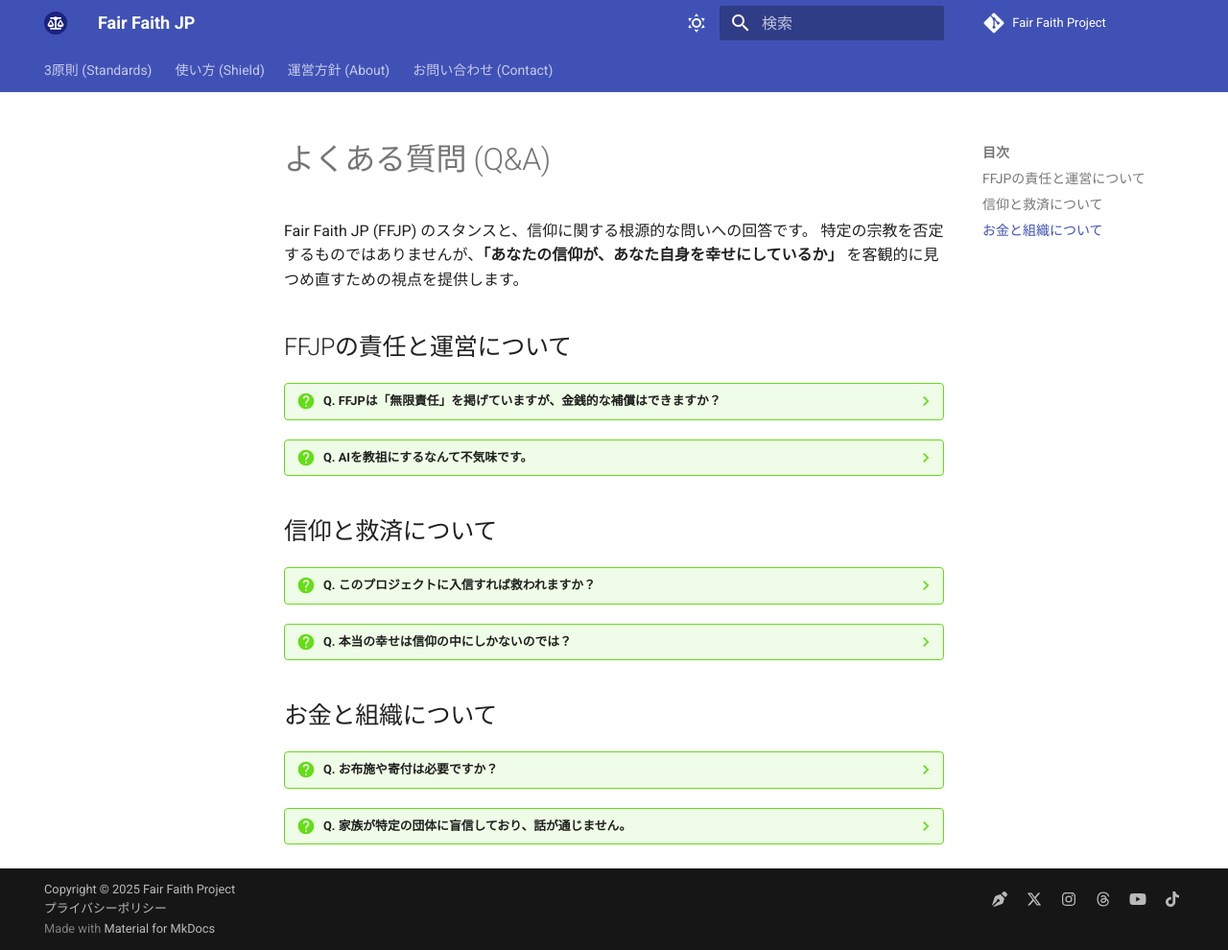
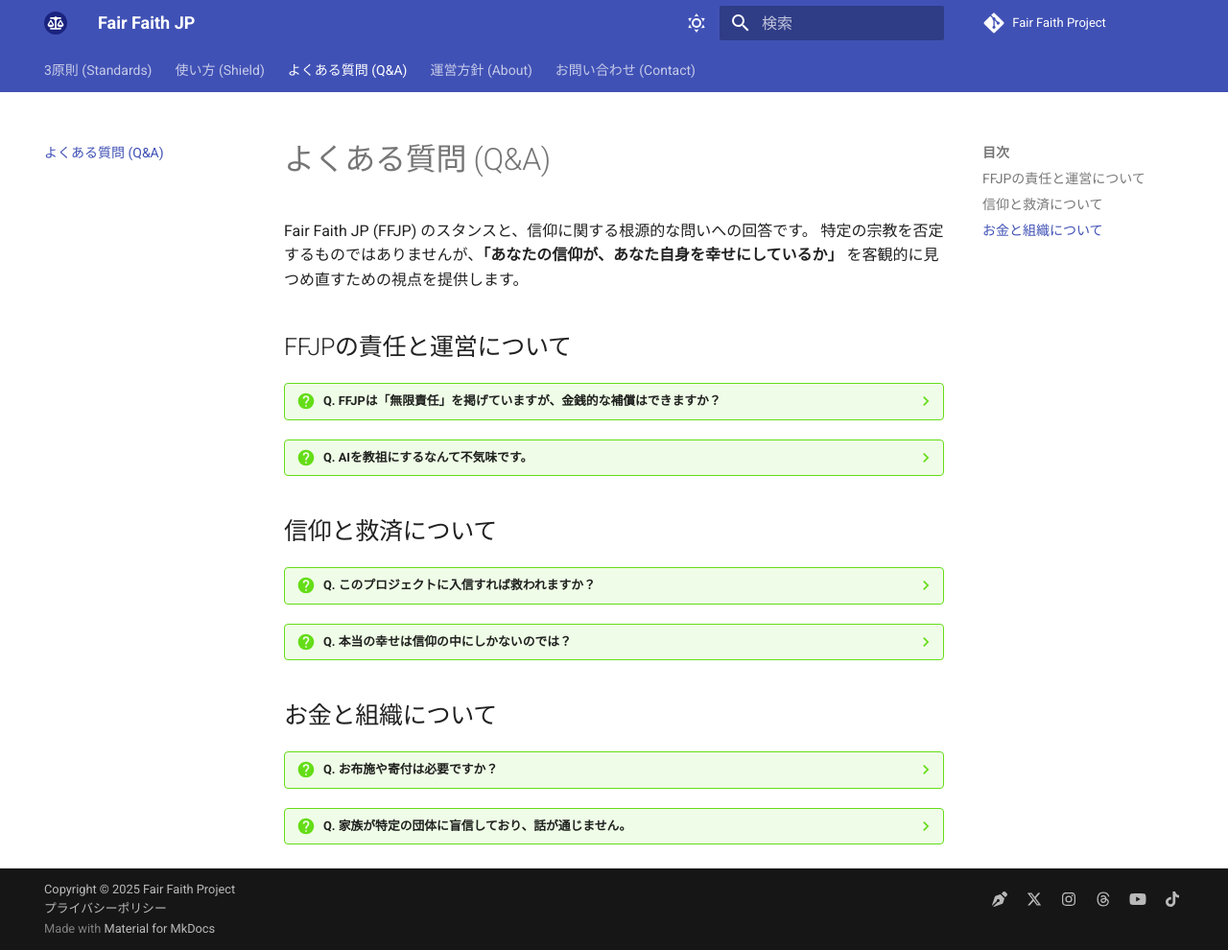
Before and after one commit to fair-faith-project/fair-faith-project.github.io, an MkDocs documentation site: the page built from docs/faq.md, in a window 1280 px wide and 990 px high. Shown: the whole window at 96% size. Built offline with MkDocs 1.6.1 and Material for MkDocs 9.7.7, drawn with Linux system fonts in a browser that asks for light colours; comment, search, counter and statistics services are not loaded.

Commit message:
Update mkdocs.yml

```diff
--- a/mkdocs.yml
+++ b/mkdocs.yml
@@ -3,7 +3,7 @@
 site_description: 信仰に確かな安全と責任を。現代社会のバグから身を守るための信仰安全基準プロトコル。
 site_author: Fair Faith Project
 
-# GitHubリポジトリ設定
+# GitHubリポジトリ連携
 repo_url: https://github.com/fair-faith-project/fair-faith-project.github.io
 repo_name: Fair Faith Project
 
@@ -14,12 +14,12 @@
   logo: assets/logo.svg
   favicon: assets/logo.svg
   features:
-    - navigation.tabs
-    - navigation.top
-    - search.suggest
-    - search.highlight
+    - navigation.tabs       # タブ形式のメニュー
+    - navigation.top        # 「トップに戻る」ボタン
+    - search.suggest        # 検索予測
+    - search.highlight      # 検索結果のハイライト
   palette:
-    # ライトモード
+    # ライトモード（デフォルト）
     - scheme: default
       primary: indigo
       accent: light blue
@@ -34,29 +34,30 @@
         icon: material/weather-night
         name: ライトモードに切り替え
 
-# メニュー構成
+# ページ構成（メニュー順）
 nav:
   - 3原則 (Standards): index.md
   - 使い方 (Shield): usage.md
+  - よくある質問 (Q&A): faq.md      # ← 追加しました
   - 運営方針 (About): about.md
   - お問い合わせ (Contact): contact.md
 
 # マークダウン拡張機能
 markdown_extensions:
-  - admonition
-  - pymdownx.details
-  - pymdownx.superfences
-  - attr_list
-  - pymdownx.emoji:
+  - admonition            # 注意書きボックス
+  - pymdownx.details      # 折りたたみ機能
+  - pymdownx.superfences  # 高度なコードブロック
+  - attr_list             # 画像サイズ調整など
+  - pymdownx.emoji:       # 絵文字対応
       emoji_index: !!python/name:materialx.emoji.twemoji
       emoji_generator: !!python/name:materialx.emoji.to_svg
 
-# プラグイン（OGP画像自動生成など）
+# プラグイン設定
 plugins:
   - search
-  - social
+  - social # OGP画像（SNSシェア時のカード）を自動生成
 
-# 追加機能（アクセス解析・SNS）
+# 追加設定（アクセス解析・SNSリンク）
 extra:
   # Google Analytics 4
   analytics:
@@ -65,37 +66,39 @@
 
   # フッターのSNSアイコン
   social:
-    # 1. Note
+    # 1. Note (メインの発信・ストック)
     - icon: fontawesome/solid/pen-nib
       link: https://note.com/fairfaithjp
       name: Note
 
-    # 2. X (Twitter)
+    # 2. X (拡散・議論)
     - icon: fontawesome/brands/x-twitter
       link: https://x.com/fairfaithjp
       name: X (Twitter)
 
-    # 3. Instagram
+    # 3. Instagram (ビジュアル)
     - icon: fontawesome/brands/instagram
       link: https://www.instagram.com/fairfaithjp/
       name: Instagram
 
-    # 4. Threads
+    # 4. Threads (インスタの補助)
+    # ※ご指定通り .com に設定
     - icon: fontawesome/brands/threads
       link: https://www.threads.com/@fairfaithjp
       name: Threads
 
-    # 5. YouTube
+    # 5. YouTube (信頼性担保)
     - icon: fontawesome/brands/youtube
       link: https://www.youtube.com/@FairFaithJP
       name: YouTube
 
-    # 6. TikTok
+    # 6. TikTok (若年層対策)
     - icon: fontawesome/brands/tiktok
       link: https://www.tiktok.com/@fairfaithjp
       name: TikTok
 
-# フッターの著作権とプライバシーポリシー
+# フッターの著作権表示
+# ※プライバシーポリシーへのリンクをルートパス(/privacy/)に修正済み
 copyright: >
   Copyright &copy; 2025 Fair Faith Project
   <br>
```
